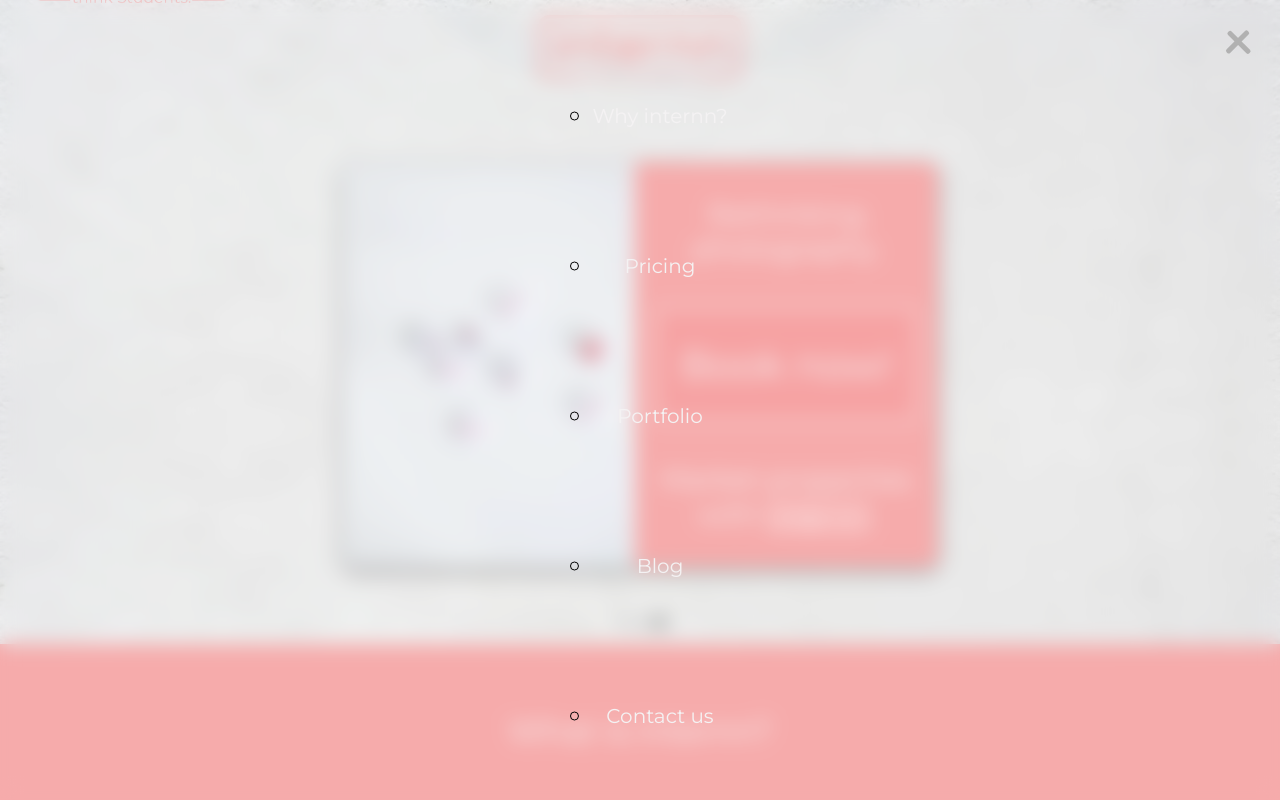
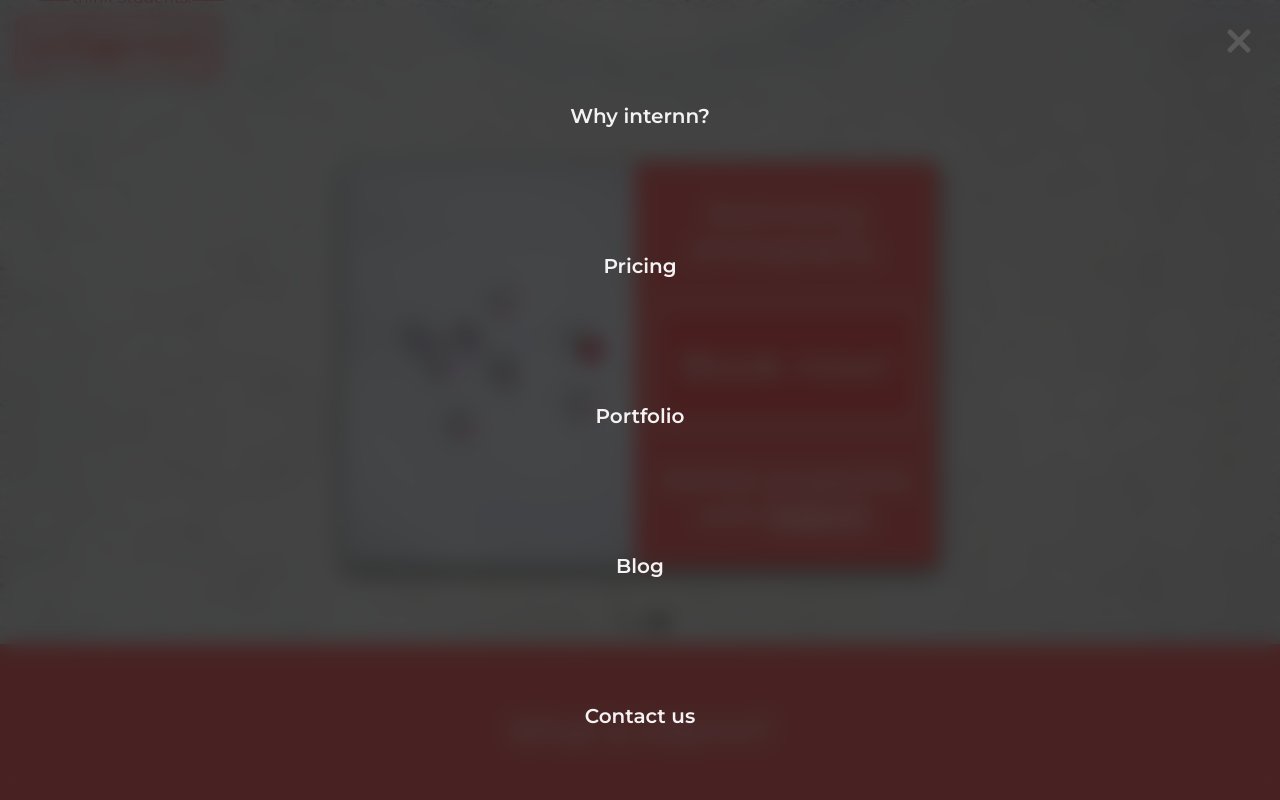
Before and after one commit to SamKelsey/internn-react-app, a React (Create React App) app: page / in a window 1280 px wide. Both pictures are taken after a click on the button 1239 px from the left and 41 px from the top of the page. Shown: the top 800 px of the page. Built offline with nearby package versions, Linux system fonts and the light colour scheme.

Commit message:
cleaned up html and refactored styling for burger menu.

```diff
--- a/src/components/Header/Header.jsx
+++ b/src/components/Header/Header.jsx
@@ -50,21 +50,16 @@ class Header extends Component {
   renderContent() {
     return (
       <React.Fragment>
-        <nav>
-          <div className="header-wrapper">
+        <nav className="header-wrapper">
           <HeaderLogo extraClasses="header-logo" />
           <NavLinks
             isBurgerMenu={this.state.isBurgerMenu}
             toggleBurgerMenu={this.toggleBurgerMenu.bind(this)}
           />
-          </div>
         </nav>
         <div className="burger-menu-wrapper">
-          <div className="burger-logo">
-            <HeaderLogo extraClasses="header-logo" />
-          </div>
+          <HeaderLogo extraClasses="burger-logo header-logo" />
           <button
-            id="burger-button"
             className={
               this.state.burgerMenuIsOpen == true
                 ? "menu-button change"
@@ -84,14 +79,11 @@ class Header extends Component {
             }}
             className="burger-menu"
           >
-            <div className="burger-menu-links-container">
-              <ul className="burger-nav">
             <NavLinks
               isBurgerMenu={this.state.isBurgerMenu}
               toggleBurgerMenu={this.toggleBurgerMenu.bind(this)}
+              extraClasses="burger-links"
             />
-              </ul>
-            </div>
           </div>
         </div>
       </React.Fragment>
--- a/src/components/Header/NavLinks/index.jsx
+++ b/src/components/Header/NavLinks/index.jsx
@@ -5,9 +5,9 @@ import config from "../../../config.json";
 import "./navlinks.scss";
 import links from "./linkInfo.js";
 
-const NavLinks = ({ isBurgerMenu, toggleBurgerMenu }) => {
+const NavLinks = ({ isBurgerMenu, toggleBurgerMenu, extraClasses }) => {
   return (
-    <ul className="nav-links">
+    <ul className={`nav-links ${extraClasses}`}>
       {links.map(({ linkName, relativePath }) => (
         <li key={linkName} className="nav-link">
           {relativePath.includes("#") ? (
--- a/src/components/Header/header.scss
+++ b/src/components/Header/header.scss
@@ -1,7 +1,6 @@
 @import "../styleVariables";
 
 nav {
-  .header-wrapper {
   display: flex;
   justify-content: space-between;
   padding: 15px 20px;
@@ -19,31 +18,58 @@ nav {
     background-color: $headerBlack;
   }
 }
-}
 
-.header-logo img {
-  height: $headerLinksHeight;
-}
+$menuButtonHeight: 50px;
+$menuButtonPadding: 5px;
+$menuButtonLineHeight: 5px;
 
 .burger-menu-wrapper {
   display: none;
 
+  .menu-button {
+    position: fixed;
+    right: 0;
+    top: 0;
+    box-sizing: border-box;
+    padding: $menuButtonPadding 0;
+    z-index: 4;
+    width: $menuButtonHeight;
+    height: $menuButtonHeight;
+    border: none;
+    background-color: rgba(0, 0, 0, 0);
+    margin: 1rem;
+    cursor: pointer;
+
+    display: flex;
+    flex-direction: column;
+    justify-content: space-between;
+
+    &:focus {
+      outline: none;
+      box-shadow: none;
+    }
+
+    .menu-button-line {
+      height: $menuButtonLineHeight;
+      width: 30px;
+      margin: 0 auto;
+      border-radius: 2px;
+      background-color: $sigGrey;
+      transition: 0.4s;
+    }
+  }
+
   .burger-menu {
     z-index: 3;
-    position: absolute;
+    position: fixed;
     height: 100vh;
     width: 100vw;
     top: 0;
-
-    .burger-menu-links-container {
-      position: fixed;
-      height: 100%;
-      width: 100%;
     backdrop-filter: blur(10px);
     -webkit-backdrop-filter: blur(10px);
-      background-color: rgba(255, 255, 255, 0.4);
+    background-color: $headerBlack;
 
-      .burger-nav {
+    .burger-links {
       position: absolute;
       top: 50%;
       left: 50%;
@@ -52,61 +78,31 @@ nav {
       padding-left: 0;
       text-align: center;
 
-        .nav-link {
+      li {
         padding: 5vh 0;
         font-size: 1.5rem;
         font-family: "Montserrat", sans-serif;
+
+        a {
+          font-weight: bolder;
         }
       }
-    }
-  }
-
-  .burger-logo {
-    border-radius: 6px;
-    padding: 15px;
-    text-align: center;
-
-    a {
-      &:hover {
-        cursor: pointer;
-      }
-    }
-  }
-
-  .menu-button {
-    z-index: 4;
-    width: 50px;
-    height: 50px;
-    border: none;
-    border-radius: 5px;
-    background-color: rgba(0, 0, 0, 0);
-    margin: 1rem;
-    position: fixed;
-    right: 0;
-    top: 0;
-    text-align: center;
-    cursor: pointer;
-
-    &:focus {
-      outline: none;
-      box-shadow: none;
-    }
-
-    .menu-button-line {
-      height: 5px;
-      margin: 9px auto;
-      width: 30px;
-      border-radius: 2px;
-      background-color: rgb(177, 177, 177);
-      transition: 0.4s;
     }
   }
 }
 
 .change {
   .bar1 {
-    -webkit-transform: rotate(-45deg) translate(-10.5px, 8.5px);
-    transform: rotate(-45deg) translate(-10.5px, 8.5px);
+    -webkit-transform: translate(
+        0,
+        ($menuButtonHeight / 2) - $menuButtonPadding - ($menuButtonLineHeight/2)
+      )
+      rotate(45deg);
+    transform: translate(
+        0,
+        ($menuButtonHeight / 2) - $menuButtonPadding - ($menuButtonLineHeight/2)
+      )
+      rotate(45deg);
   }
 
   .bar2 {
@@ -114,9 +110,27 @@ nav {
   }
 
   .bar3 {
-    -webkit-transform: rotate(45deg) translate(-10px, -10px);
-    transform: rotate(45deg) translate(-10px, -10px);
+    -webkit-transform: translate(
+        0,
+        -(($menuButtonHeight / 2) - $menuButtonPadding -
+              ($menuButtonLineHeight/2))
+      )
+      rotate(-45deg);
+    transform: translate(
+        0,
+        -(($menuButtonHeight / 2) - $menuButtonPadding -
+              ($menuButtonLineHeight/2))
+      )
+      rotate(-45deg);
   }
+}
+
+.header-logo img {
+  height: $headerLinksHeight;
+}
+
+.burger-logo {
+  padding: 15px;
 }
 
 $stickyHeaderHeight: 70px;
--- a/src/components/_styleVariables.scss
+++ b/src/components/_styleVariables.scss
@@ -1,4 +1,4 @@
-// COLOURS
+// GLOBAL VARIABLES
 $sigRed: #f07474;
 $sigRedHover: rgba(240, 93, 94, 0.6);
 $sigWhite: #f4f2f3;
@@ -7,10 +7,10 @@ $sigGrey: rgb(89, 89, 89);
 $sigGreyOpaque: rgba(89, 89, 89, 0.8);
 $errorRed: #f33737ec;
 $successGreen: green;
-$headerBlack: rgba(0, 0, 0, 0.7);
 
 // HEADER VARIABLES
 $HEADER_SWITCH_WIDTH: 1300px;
 $headerLinksHeight: 70px;
 $headerLinksWidth: 70vw;
 $headerLinksFontSize: 20px;
+$headerBlack: rgba(0, 0, 0, 0.7);
```
Lines whose indentation alone changed are shown as unchanged.
